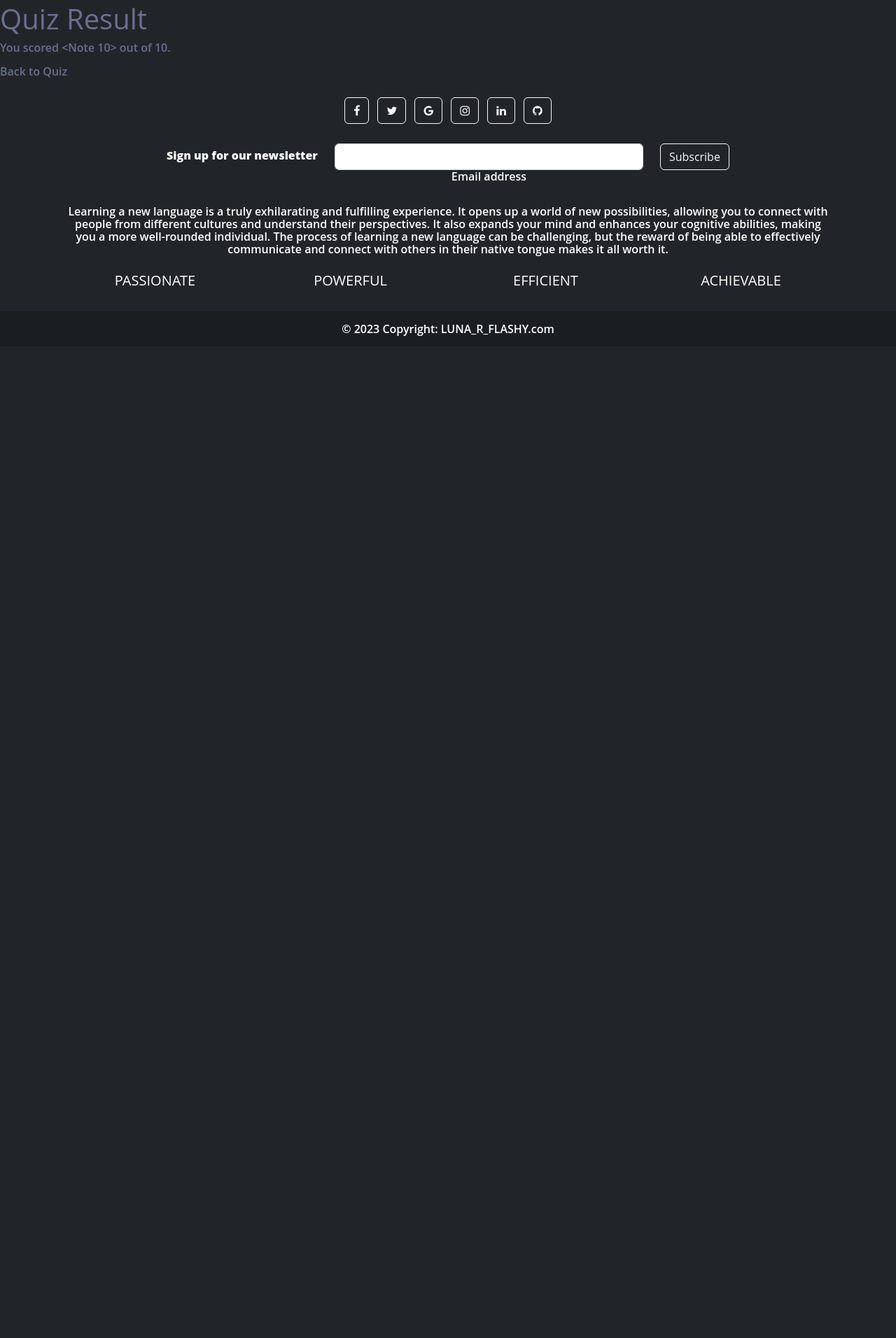
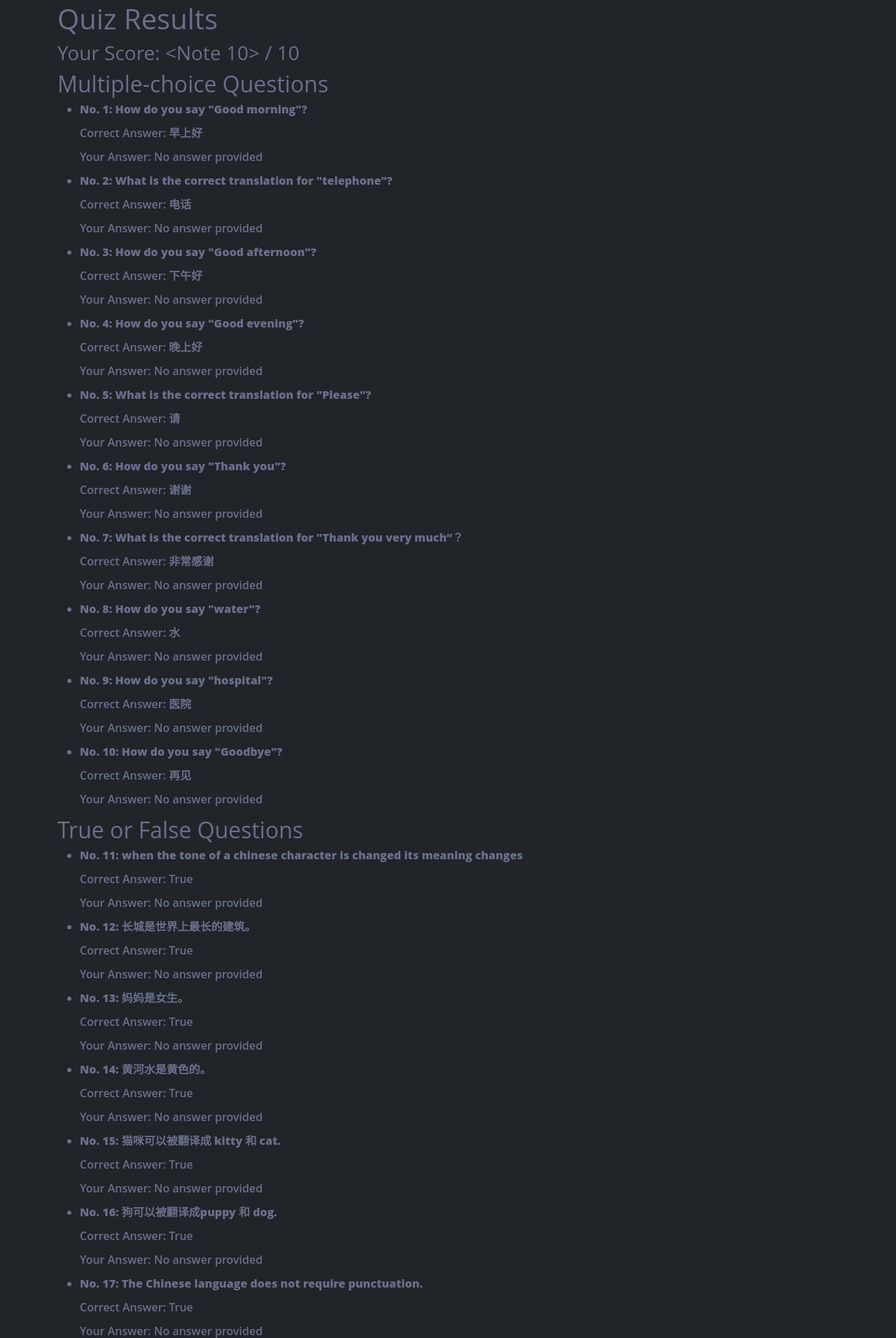
Before and after one commit to StacyYang/Flashcards-to-learn-a-foreign-language, a Flask app: template dev/website/templates/quiz_result.html in a window 1280 px wide. Shown: the part 67-1979 px from the top of the page at 70% size. Before the commit the page ends 547 px from the top, so only its background shows below. Run offline with Flask 2, Linux system fonts and the light colour scheme; data comes from the database, SQL or seed files in the repository; both versions use the stored data as it was after the commit; tables that the repository leaves empty hold one stand-in row (values such as "Sample post"); the template is opened without the code that fills it: values that come from a table or form of the project are taken from there, most other values are stand-ins (such as "Sample title", 1, 10 or a date in 2020); some libraries are stand-ins or nearby versions.

Commit message:
rearrange docs folder

```diff
--- a/dev/website/auth.py
+++ b/dev/website/auth.py
@@ -88,6 +88,7 @@ def choose_lang_mode():
             return redirect(url_for('auth.take_quiz',  user=current_user, language=language, quizzes_multi=quizzes_multi, quizzes_tf=quizzes_tf))
 
         elif mode == 'study':
+            #####################auth.study
             return redirect(url_for('auth.study', language=language, user=current_user))
 
     return render_template("choose_lang_mode.html", user=current_user)
@@ -124,7 +125,7 @@ def take_quiz():
 
         # Display the score
         #######need to change here for quiz_result  redirect
-        return render_template('quiz_result.html', user=current_user, quizzes_multi=quizzes_multi, quizzes_tf=quizzes_tf, language=language, score=score, total=100)
+        return render_template('quiz_result.html', user=current_user, quizzes_multi=quizzes_multi, quizzes_tf=quizzes_tf, language=language, answers=answers, score=score, total=100)
 
     # If it's a GET request, display the quiz questions
     return render_template('quiz_take.html', user=current_user, quizzes_multi=quizzes_multi, quizzes_tf=quizzes_tf, language=language)
--- a/dev/website/models.py
+++ b/dev/website/models.py
@@ -60,6 +60,30 @@ class Quiz_M(db.Model):
     def __repr__(self):
         return f"<Quiz_M {self.id}: {self.question}? {self.answer}"
 
+    def get_answer_string(self):
+        if self.answer == self.option1:
+            return self.option1
+        elif self.answer == self.option2:
+            return self.option2
+        elif self.answer == self.option3:
+            return self.option3
+        elif self.answer == self.option4:
+            return self.option4
+        else:
+            return "Invalid answer"
+
+    def get_option_string(self, option):
+        if option == 1:
+            return self.option1
+        elif option == 2:
+            return self.option2
+        elif option == 3:
+            return self.option3
+        elif option == 4:
+            return self.option4
+        else:
+            return "Invalid option"
+
 
 
 # True or false questions
@@ -71,3 +95,17 @@ class Quiz_TF(db.Model):
 
     def __repr__(self):
         return f"<Quiz_TF {self.id}: {self.question}? {self.answer}"
+
+    def get_answer_string(self):
+        if self.answer:
+            return "True"
+        else:
+            return "False"
+
+    def get_option_string(self, option):
+        if option == 1:
+            return "True"
+        elif option == 2:
+            return "False"
+        else:
+            return "Invalid option"
--- a/dev/website/templates/quiz_result.html
+++ b/dev/website/templates/quiz_result.html
@@ -3,8 +3,53 @@
 
 {% block content %}
 
-<h1>Quiz Result</h1>
-    <p>You scored {{ score }} out of {{ total }}.</p>
-    <a href="/">Back to Quiz</a>
+<div class="container">
+
+    <h1>Quiz Results</h1>
+    <h3>Your Score: {{ score }} / {{ total }}</h3>
+
+    <h2>Multiple-choice Questions</h2>
+    <ul>
+    {% for quiz in quizzes_multi %}
+      {% set question_number = loop.index %}
+      <li>
+        <p><strong>No. {{ question_number }}: {{ quiz.question }}</strong></p>
+        <p>Correct Answer: {{ quiz.get_answer_string() }}</p>
+        {% if answers.get(quiz.id) %}
+          {% if quiz.answer == answers.get(quiz.id) %}
+            <p>Your Answer: {{ quiz.get_option_string(answers.get(quiz.id)) }} (Correct)</p>
+          {% else %}
+            <p>Your Answer: {{ quiz.get_option_string(answers.get(quiz.id)) }} (Incorrect)</p>
+          {% endif %}
+        {% else %}
+          <p>Your Answer: No answer provided</p>
+        {% endif %}
+      </li>
+    {% endfor %}
+    </ul>
+
+    <h2>True or False Questions</h2>
+    <ul>
+    {% for quiz in quizzes_tf %}
+      {% set question_number = loop.index + quizzes_multi|length %}
+      <li>
+        <p><strong>No. {{ question_number }}: {{ quiz.question }}</strong></p>
+        <p>Correct Answer: {{ quiz.get_answer_string() }}</p>
+        {% if answers.get(quiz.id) %}
+          {% if quiz.answer == answers.get(quiz.id) %}
+            <p>Your Answer: {{ quiz.get_option_string(answers.get(quiz.id)) }} (Correct)</p>
+          {% else %}
+            <p>Your Answer: {{ quiz.get_option_string(answers.get(quiz.id)) }} (Incorrect)</p>
+          {% endif %}
+        {% else %}
+          <p>Your Answer: No answer provided</p>
+        {% endif %}
+      </li>
+    {% endfor %}
+    </ul>
+
+</div>
+
+
 
 {% endblock %}
--- a/dev/website/templates/quiz_take.html
+++ b/dev/website/templates/quiz_take.html
@@ -8,7 +8,7 @@
 <div class="container ">
 
   <h1>Take the Quiz</h1>
-  <form method="post" action="{{ url_for('auth.take_quiz') }}">
+  <form method="post" action="{{ url_for('auth.take_quiz')}}">
 
       <div class="quiz_type">Multiple-choice questions, choose one answer.</div>
       {% for quiz in quizzes_multi %}
```
Also changed, not shown: dev/instance/database.db, docs/expert_users/README.md (renamed from docs/README.md), docs/expert_users/requirements.txt (renamed from docs/requirements.txt), 4 other files.
